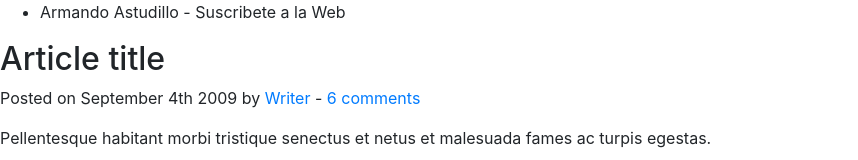
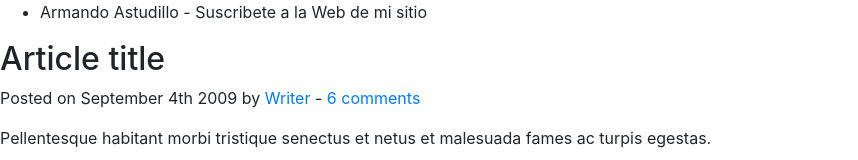
Before and after one commit to aredasmo/demo_repo2, a plain HTML site: page index.html in a window 1280 px wide. Shown: the top 160 px of the page, without its empty margins (0-858 px from the left). Drawn offline with nearby package versions, Linux system fonts and the light colour scheme.

Commit message:
Nueva modificacion al index.html

```diff
--- a/index.html
+++ b/index.html
@@ -10,7 +10,7 @@
 	<header>
 		<nav>
 			<ul>
-				<li>Armando Astudillo - Suscribete a la Web</li>
+				<li>Armando Astudillo - Suscribete a la Web de mi sitio</li>
 			</ul>
 		</nav>
 	</header>
```
